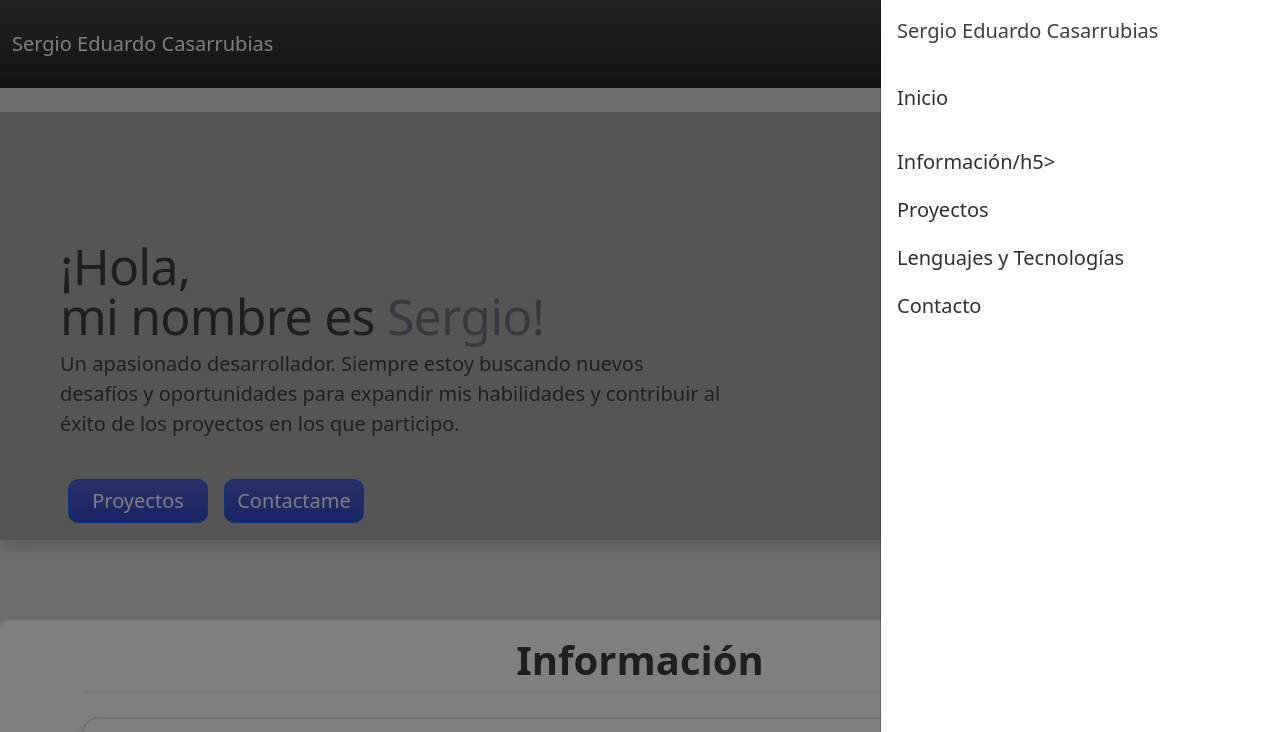
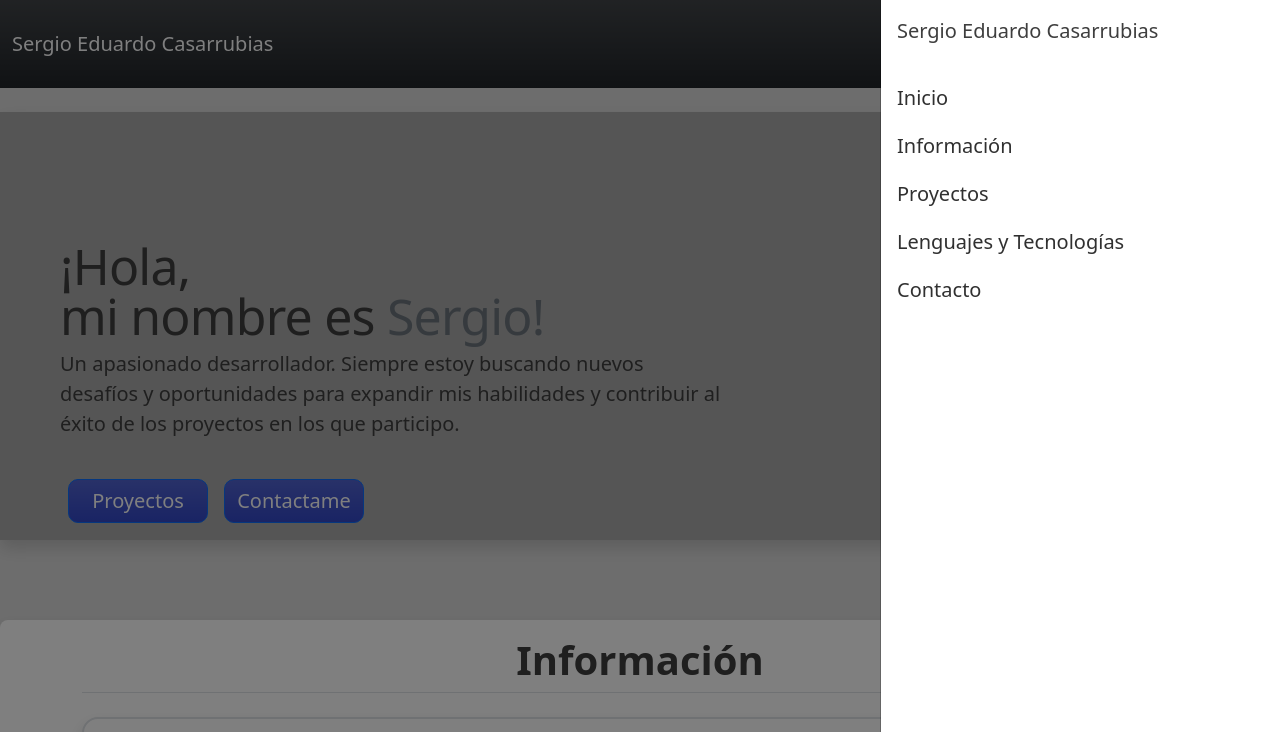
Before and after one commit to ElGamer500/Mi-Portafolio-Sergio, a plain HTML site: page index.html in a window 1280 px wide. Both pictures are taken after a click on the button "Toggle navigation". Shown: the top 732 px of the page. Drawn offline with nearby package versions, Linux system fonts and the light colour scheme.

Commit message:
cambio de errores

```diff
--- a/index.html
+++ b/index.html
@@ -27,7 +27,7 @@
                   <a class="nav-link" aria-current="page" href="#"><h5>Inicio</h5></a>
                 </li>
                 <li class="nav-item">
-                  <a class="nav-link" href="#Sobremi"><h5>Información/h5></a>
+                  <a class="nav-link" href="#Sobremi"><h5>Información</h5></a>
                 </li>
                 <li class="nav-item">
                   <a class="nav-link" href="#proyectos"><h5>Proyectos</h5></a>
```
